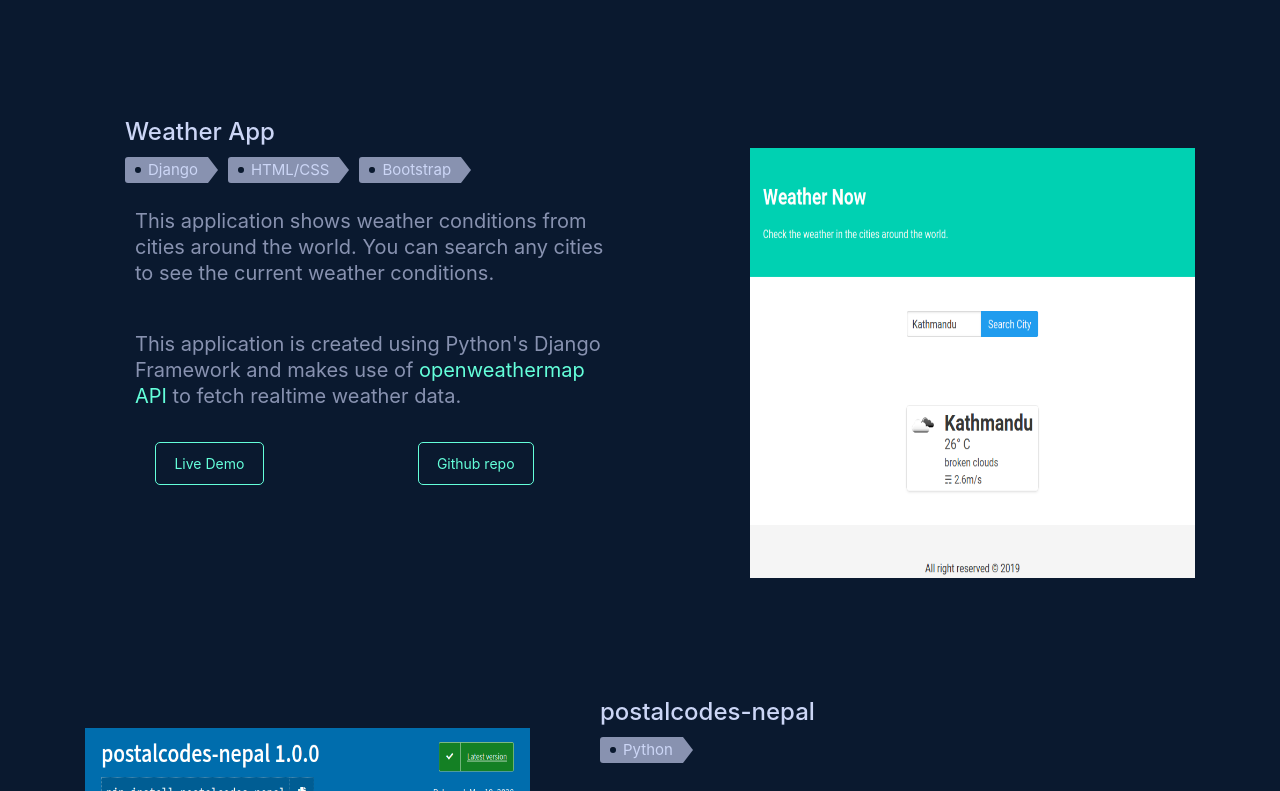
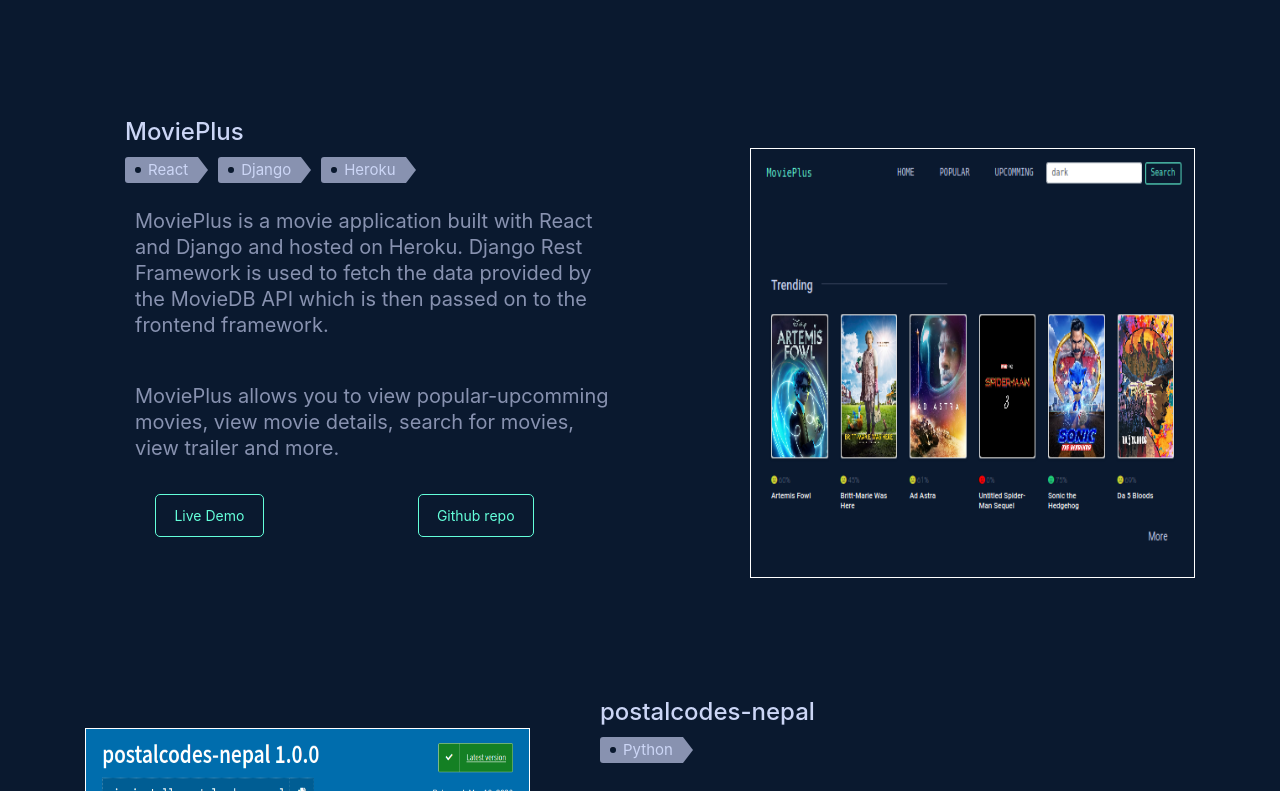
Before and after one commit to beingbiplov/portfolio, a React (Create React App) app: page / in a window 1280 px wide. Shown: the part 2469-3260 px from the top of the page. Built offline with nearby package versions, Linux system fonts and the light colour scheme.

Commit message:
updating projects

```diff
--- a/src/components/Works.js
+++ b/src/components/Works.js
@@ -2,7 +2,7 @@
 import './css/Works.css'
 import { Container, Row, Col, Image } from 'react-bootstrap'
 import sampadakThumbnail from './assets/work_images/sampadak.png'
-import weatherappThumbnail from './assets/work_images/weatherapp.png'
+import MoviePlusThumbnail from './assets/work_images/movieplus.png'
 import postalcodesThumbnail from './assets/work_images/postalcodes_nepal.png'
 
 import Tags from './Tags'
@@ -40,24 +40,24 @@
 
 			<Row className='project'>
 				<Col lg={7} className='project_info'>
-					<h4 className='project_title'> Weather App </h4>
-					<Tags tags = {['Django','HTML/CSS', 'Bootstrap']} />
+					<h4 className='project_title'> MoviePlus </h4>
+					<Tags tags = {['React','Django', 'Heroku']} />
 					<p className='project_description'>
-						This application shows weather conditions from cities around the world.
-						You can search any cities to see the current weather conditions.
+						MoviePlus is a movie application built with React and Django and
+						hosted on Heroku. Django Rest Framework is used to fetch the data
+						provided by the MovieDB API which is then passed on to the frontend framework.
 					</p>
 					<p className='project_description'>
-						This application is created using Python's Django Framework and makes use
-						of <a className='paragraph_link' href='https://openweathermap.org/api'> openweathermap API </a>
-						to fetch realtime weather data.
+						MoviePlus allows you to view popular-upcomming movies, view movie details,
+						search for movies, view trailer and more.
 					</p>
-					<Projectlinks demolink='http://weatherlive.herokuapp.com/' githublink='#' />
+					<Projectlinks demolink='https://moviepluss.herokuapp.com/' githublink='https://github.com/beingbiplov/MoviePlus' />
 
 
 				</Col>
 				<Col lg={5} className='project_thumbnail'>
-					<a href='http://weatherlive.herokuapp.com/'>
-						<Image className='work_thumbnail' src={weatherappThumbnail} />
+					<a href='https://moviepluss.herokuapp.com/'>
+						<Image className='work_thumbnail' src={MoviePlusThumbnail} />
 					</a>
 				</Col>
 			</Row>
--- a/src/components/css/Works.css
+++ b/src/components/css/Works.css
@@ -44,6 +44,7 @@
 	width: 100%;
 	height:430px;
 	margin-top: 30px;
+	border: 1px solid white;
 }
 .work_thumbnail:hover{
 	box-shadow:7px 7px 5px rgb(100, 255, 218);
```
Also changed, not shown: src/components/assets/work_images/movieplus.png (added).
